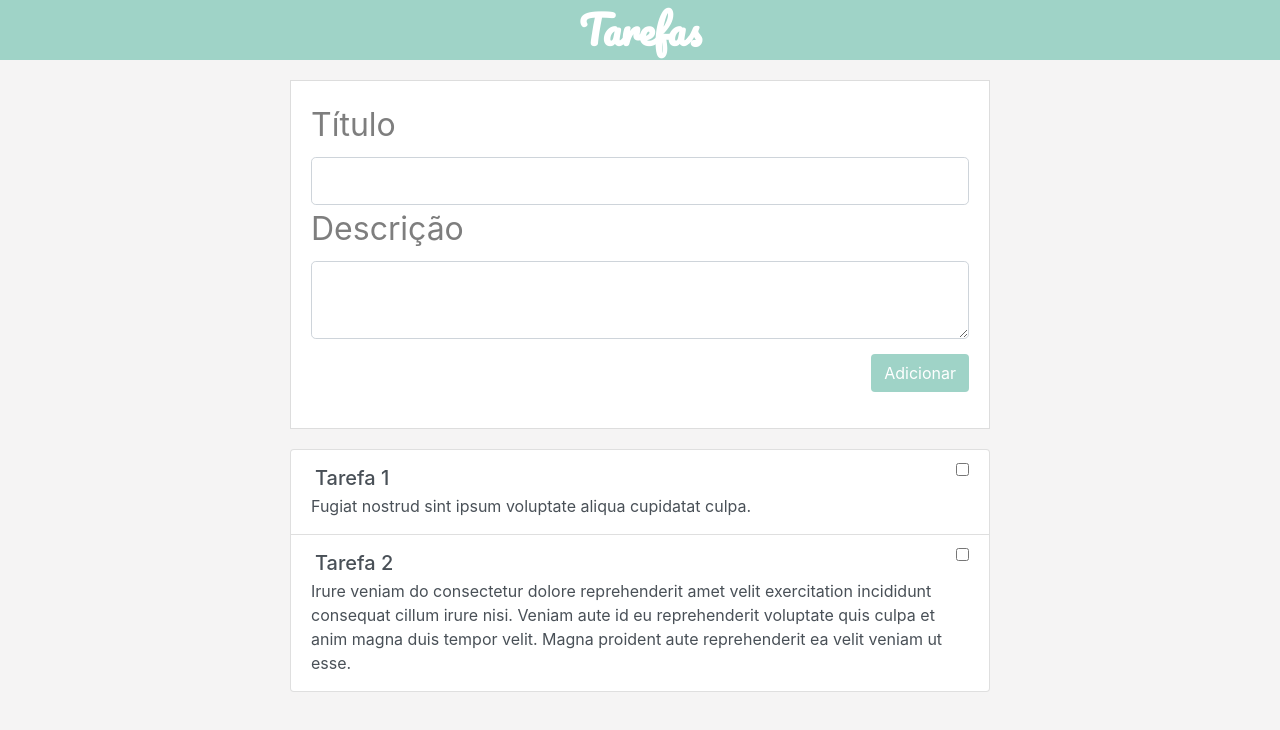
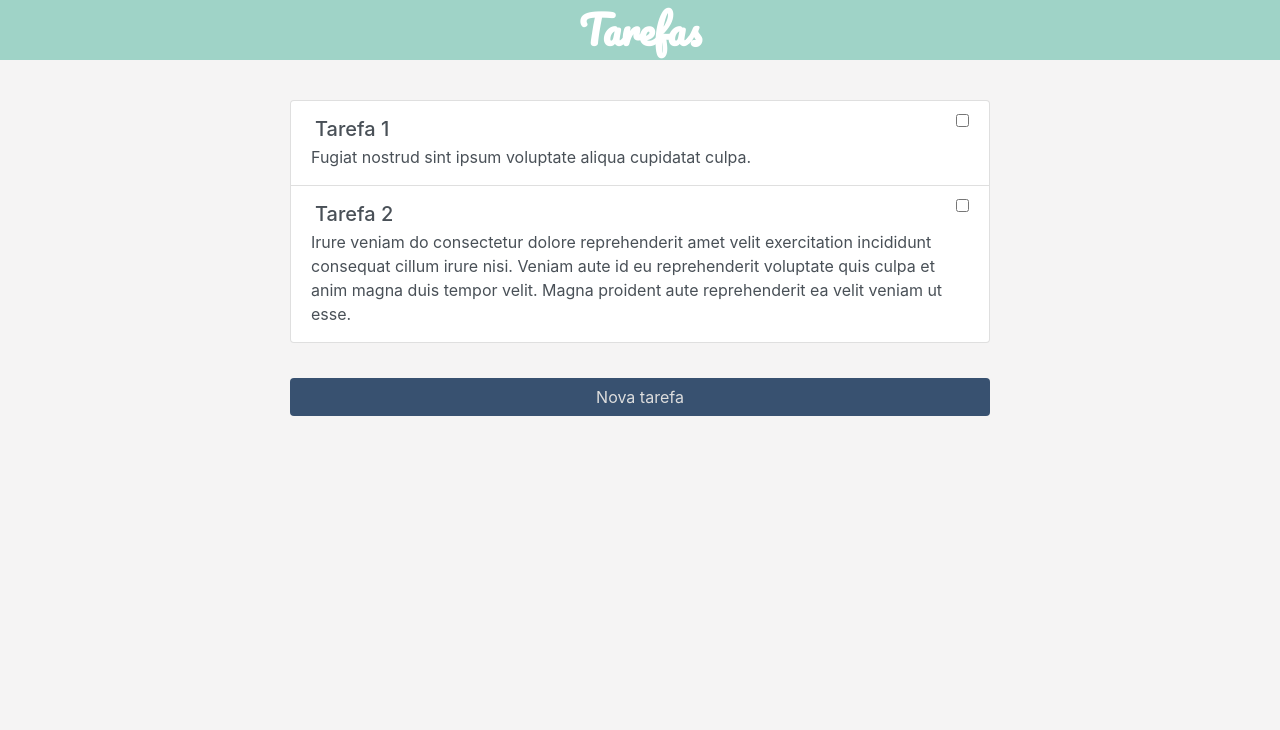
Before and after one commit to felipefabreu/listatarefas, a React (Create React App) app: page / in a window 1280 px wide. Shown: the top 730 px of the page. Built offline with nearby package versions, Linux system fonts and the light colour scheme.

Commit message:
Adicionadas rotas e botões de navegação

```diff
--- a/package.json
+++ b/package.json
@@ -7,6 +7,7 @@
     "react": "^16.8.6",
     "react-bootstrap": "^1.0.0-beta.8",
     "react-dom": "^16.8.6",
+    "react-router-dom": "^5.0.0",
     "react-scripts": "3.0.1"
   },
   "scripts": {
--- a/src/App.js
+++ b/src/App.js
@@ -1,14 +1,14 @@
 import React from 'react';
+import Routes from './routes';
 
 
-import Main from "./pages/main";
 import Header from './components/header';
 
 function App() {
   return (
     <div className="App">
       <Header />
-      <Main />
+      <Routes />
     </div>
   );
 }
--- a/src/components/form/index.js
+++ b/src/components/form/index.js
@@ -1,5 +1,5 @@
 import React, { Component } from 'react';
-
+import { Link } from 'react-router-dom';
 
 import "./style.css";
 
@@ -19,8 +19,13 @@ export default class Form extends Component{
                         <label>Descrição</label>
                         <textarea type="text" id="descricao-tarefa" className="form-control form-control-lg"></textarea>
                     </div>
+                    <div className="buttons">
+                        <Link to="/" className="btn btn-danger" >Cancelar</Link>
 
-                    <button className="btn">Adicionar</button>
+                        <Link to="/" className="btn btn-success btn-adicionar">Adicionar</Link>
+                    </div>
+
+
 
                 </form>
             </div>
--- a/src/components/form/style.css
+++ b/src/components/form/style.css
@@ -31,12 +31,17 @@
 
 } */
 
+.buttons{
+    margin-top: 15px;
+    display: flex;
+    flex-direction: row;
+    justify-content: flex-end;
 
-.form-tarefa button{
-    margin-top: 15px;
-    background: #9fd3c7;
-    color: #fff;
-    float: right;
+}
+
+.btn-adicionar{
+    margin-left: 10px;
+
 }
 
 /* #babeee 	(186,190,238) */
--- a/src/components/header/index.js
+++ b/src/components/header/index.js
@@ -1,4 +1,5 @@
 import React from 'react';
+
 
 import "./style.css";
 
--- a/src/pages/main/index.js
+++ b/src/pages/main/index.js
@@ -1,8 +1,9 @@
 import React, { Component } from 'react';
+import { Link } from 'react-router-dom';
 
+import Tasklist from '../../components/tasklist';
 
-import Form from '../../components/form';
-import Tasklist from '../../components/tasklist';
+import "./style.css";
 
 export default class Main extends Component{
 
@@ -10,8 +11,11 @@ export default class Main extends Component{
     render() {
         return (
             <div className="lista-tarefas">
-                <Form />
+
                 <Tasklist />
+
+                <Link to="/task" className="btn btn-new-task">Nova tarefa</Link>
+
             </div>
         );
     }
--- a/src/pages/main/style.css
+++ b/src/pages/main/style.css
@@ -0,0 +1,19 @@
+.lista-tarefas{
+    display: flex;
+    flex-direction: column;
+    max-width: 700px;
+    margin: 20px auto 0;
+
+}
+
+.btn-new-task{
+    margin-top: 35px;
+    background: #385170;
+    color: #ddd;
+
+}
+
+.btn-new-task:hover{
+    background: #385170;
+    color: #fff;
+}
--- /dev/null
+++ b/src/pages/task/index.js
@@ -0,0 +1,11 @@
+import React, { Component } from 'react';
+
+import Form from "../../components/form";
+
+export default class Task extends Component{
+    render() {
+        return (
+            <Form />
+        );
+    }
+}
--- /dev/null
+++ b/src/routes.js
@@ -0,0 +1,18 @@
+import React from 'react';
+
+import { BrowserRouter, Switch, Route } from 'react-router-dom';
+
+import Main from './pages/main';
+import Task from './pages/task';
+
+
+const Routes = () => (
+    <BrowserRouter>
+        <Switch>
+            <Route exact path="/" component={Main} />
+            <Route path="/task" component={Task}/>
+        </Switch>
+    </BrowserRouter>
+);
+
+export default Routes;
```
Also changed, not shown: 1 other file (tests, documents, lock files or other folders).
